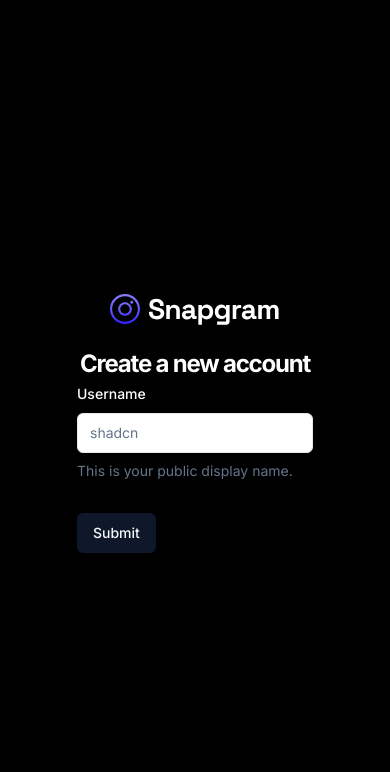
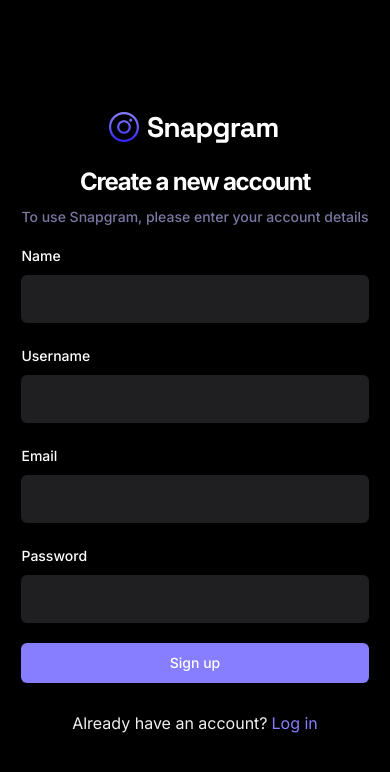
Before and after one commit to Indrajit-Mali1/InstaSnapGram, a React (Vite) app in the folder InstaSnapGram/: page /sign-up in a window 390 px wide. Shown: the top 772 px of the page. Built offline with nearby package versions, Linux system fonts and the light colour scheme.

Commit message:
modified:   InstaSnapGram/src/_auth/AuthLayout.tsx 	modified:   InstaSnapGram/src/_auth/forms/SignupForm.tsx 	modified:   InstaSnapGram/src/components/shared/Loader.tsx

```diff
--- a/InstaSnapGram/src/_auth/AuthLayout.tsx
+++ b/InstaSnapGram/src/_auth/AuthLayout.tsx
@@ -13,7 +13,7 @@ const AuthLayout = () => {
           </section>
           <img src="/assets/images/side-img.svg"
             alt='logo'
-            className='hidden xl:block h-screen w-1/2 object-cover bg-no-repeat pointer-events-none'
+            className='hidden xl:block h-screen w-1/2 object-cover bg-no-repeat'
           />
         </>
       )}
--- a/InstaSnapGram/src/_auth/forms/SignupForm.tsx
+++ b/InstaSnapGram/src/_auth/forms/SignupForm.tsx
@@ -3,25 +3,25 @@ import * as z from "zod"
 import { zodResolver } from "@hookform/resolvers/zod"
 import { useForm } from "react-hook-form"
 
-import { Form, FormControl, FormDescription, FormField, FormItem, FormLabel, FormMessage, } from "@/components/ui/form"
+import { Form, FormControl, FormField, FormItem, FormLabel, FormMessage, } from "@/components/ui/form"
 import { Input } from "@/components/ui/input"
 import { SignupValidation } from "@/lib/validation"
+import  Loader  from "@/components/shared/Loader";
+import { Link } from "react-router-dom"
 
-const formSchema = z.object({
-  username: z.string().min(2).max(50),
-})
 
 
 const SignupForm = () => {
 
+  const isLoading = false;
   // 1. Define your form.
   const form = useForm<z.infer<typeof SignupValidation>>({
     resolver: zodResolver(SignupValidation),
     defaultValues: {
-      name: "",
-      username: "",
-      email: "",
-      password: "",
+      name: '',
+      username: '',
+      email: '',
+      password: '',
     },
   })
 
@@ -38,8 +38,22 @@ const SignupForm = () => {
       <div className="sm:w-420 flex-center flex-col">
         <img src="/assets/images/logo.svg" alt="logo" />
         <h2 className="h3-bold md:h2-bold pt-5 sm:pt-12">Create a new account</h2>
-      </div>
-      <form onSubmit={form.handleSubmit(onSubmit)} className="space-y-8">
+        <p className="text-light-3 small-medium md:base-regular mt-2">To use Snapgram, please enter your account details</p>
+
+        <form onSubmit={form.handleSubmit(onSubmit)} className="flex flex-col gap-5 w-full mt-4">
+          <FormField
+            control={form.control}
+            name="name"
+            render={({ field }) => (
+              <FormItem>
+                <FormLabel>Name</FormLabel>
+                <FormControl>
+                  <Input type="text" className="shad-input" {...field} />
+                </FormControl>
+                <FormMessage />
+              </FormItem>
+            )}
+          />
           <FormField
             control={form.control}
             name="username"
@@ -47,17 +61,51 @@ const SignupForm = () => {
               <FormItem>
                 <FormLabel>Username</FormLabel>
                 <FormControl>
-                <Input placeholder="shadcn" {...field} />
+                  <Input type="text" className="shad-input" {...field} />
                 </FormControl>
-              <FormDescription>
-                This is your public display name.
-              </FormDescription>
                 <FormMessage />
               </FormItem>
             )}
           />
-        <Button type="submit">Submit</Button>
+          <FormField
+            control={form.control}
+            name="email"
+            render={({ field }) => (
+              <FormItem>
+                <FormLabel>Email</FormLabel>
+                <FormControl>
+                  <Input type="email" className="shad-input" {...field} />
+                </FormControl>
+                <FormMessage />
+              </FormItem>
+            )}
+          />
+          <FormField
+            control={form.control}
+            name="password"
+            render={({ field }) => (
+              <FormItem>
+                <FormLabel>Password</FormLabel>
+                <FormControl>
+                  <Input type="password" className="shad-input" {...field} />
+                </FormControl>
+                <FormMessage />
+              </FormItem>
+            )}
+          />
+          <Button type="submit" className="shad-button_primary">
+            {isLoading?(
+              <div className="flex-center gap-2">
+                <Loader />Loading...
+              </div>
+            ): "Sign up"}
+          </Button>
+          <p className="text-small-regualar text-light-2 text-center mt-2">
+            Already have an account?
+            <Link to="/sign-in" className="text-primary-500 text-small-semibold ml-1">Log in</Link>
+          </p>
         </form>
+      </div>
     </Form>
   )
 }
--- a/InstaSnapGram/src/components/shared/Loader.tsx
+++ b/InstaSnapGram/src/components/shared/Loader.tsx
@@ -1,13 +1,15 @@
-const Loader = () => (
+const Loader = () => {
+  return (
     <div className="flex-center w-full">
       <img
         src="/assets/icons/loader.svg"
         alt="loader"
         width={24}
         height={24}
-      className="animate-spin"
+        // className="animate-spin"
       />
     </div>
-);
+  )
+}
 
 export default Loader;
```
Lines whose indentation alone changed are shown as unchanged.
